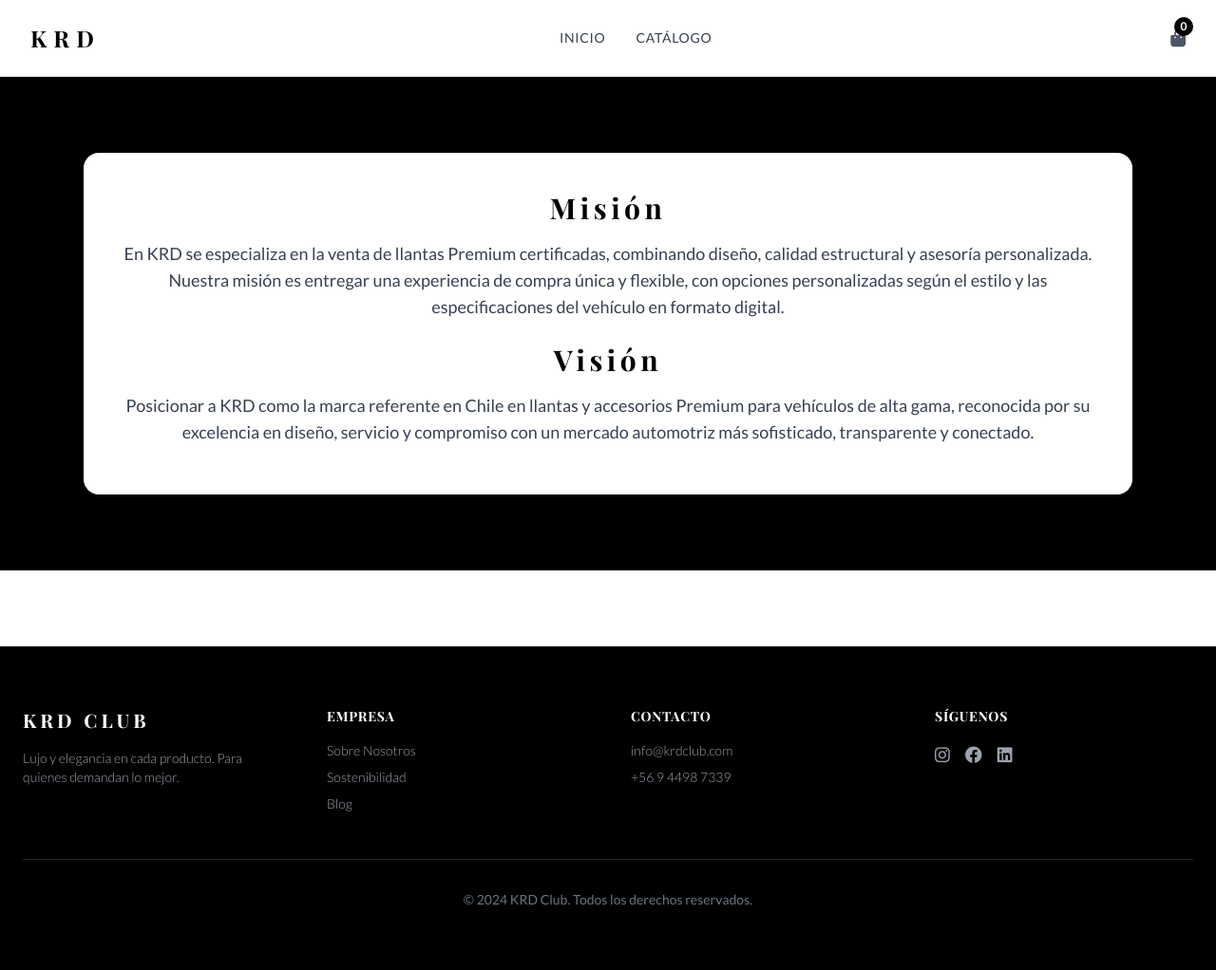
After one commit to Trippxzz/KRDClub, a Django app: page /sobre-nosotros/ in a window 1280 px wide. The commit adds this page. Shown: the whole page at 95% size. Run offline with Django 5.2, Linux system fonts and the light colour scheme; some libraries are stand-ins or nearby versions.

Commit message:
agregué sobre nosotros

```diff
--- a/krd_app/templates/base.html
+++ b/krd_app/templates/base.html
@@ -82,7 +82,7 @@
                 <div>
                     <h4 class="font-bold text-sm tracking-wider mb-4 uppercase">Empresa</h4>
                     <ul class="space-y-2 text-gray-400 text-sm font-light">
-                        <li><a href="#" class="hover:text-white transition">Sobre Nosotros</a></li>
+                        <li><a href="{% url 'sobre_nosotros' %}" class="hover:text-white transition">Sobre Nosotros</a></li>
                         <li><a href="#" class="hover:text-white transition">Sostenibilidad</a></li>
                         <li><a href="#" class="hover:text-white transition">Blog</a></li>
                     </ul>
--- /dev/null
+++ b/krd_app/templates/public/sobre_nosotros.html
@@ -0,0 +1,37 @@
+{% extends 'base.html' %} {% load static %} {% block title %}Sobre nosotros -
+KRD{% endblock %} {% block extra_css %}
+<link rel="stylesheet" href="{% static 'css/sobre.css' %}" />
+{% endblock %} {% block content %}
+
+<section class="bg-black py-20 relative z-10">
+  <div class="max-w-6xl mx-auto px-6">
+    <div class="bg-white rounded-2xl shadow-2xl p-8">
+      <div class="text-center mb-5">
+        <h2
+          class="text-2xl md:text-3xl mt-2 font-bold text-black luxury-text mb-4"
+        >
+          Misión
+        </h2>
+        <p class="text-gray-700 text-base md:text-lg">
+          En KRD se especializa en la venta de llantas Premium certificadas,
+          combinando diseño, calidad estructural y asesoría personalizada.
+          Nuestra misión es entregar una experiencia de compra única y flexible,
+          con opciones personalizadas según el estilo y las especificaciones del
+          vehículo en formato digital.
+        </p>
+        <h2
+          class="text-2xl md:text-3xl mt-6 font-bold text-black luxury-text mb-4"
+        >
+          Visión
+        </h2>
+        <p class="text-gray-700 text-base md:text-lg">
+          Posicionar a KRD como la marca referente en Chile en llantas y
+          accesorios Premium para vehículos de alta gama, reconocida por su
+          excelencia en diseño, servicio y compromiso con un mercado automotriz
+          más sofisticado, transparente y conectado.
+        </p>
+      </div>
+    </div>
+  </div>
+</section>
+{% endblock %}
--- a/krd_app/views.py
+++ b/krd_app/views.py
@@ -74,6 +74,11 @@ def buscar_productos_por_vehiculo(request):
 
     return JsonResponse({'success': False, 'message': 'No se encontraron productos para este vehículo'})
 
+def sobre_nosotros(request):
+    """
+    Página 'Sobre nosotros'
+    """
+    return render(request, 'public/sobre_nosotros.html', {})
 
 ####OPTIMIZACION IMAGENES
 def crear_sprite_360(imagenes_paths, producto_id, img_deseadas=36):
--- a/krdweb/settings.py
+++ b/krdweb/settings.py
@@ -88,8 +88,9 @@ DATABASES = {
         'ENGINE': 'django.db.backends.mysql',
         'NAME': 'krd',
         'USER': 'root',
-        # 'PASSWORD': "admin",
-        "PORT":"3306"
+        'PASSWORD': '',
+        'HOST': '127.0.0.1',
+        'PORT': '3306',
 
     }
 }
--- a/krdweb/urls.py
+++ b/krdweb/urls.py
@@ -45,6 +45,7 @@ urlpatterns = [
     path('webpay/', views.webpay_iniciar, name='webpay_iniciar'),
     path('webpay/retorno/', views.webpay_retorno, name='webpay_retorno'),
     path('contador_carrito/', views.contador_carrito, name='contador_carrito'),
+    path('sobre-nosotros/', views.sobre_nosotros, name='sobre_nosotros'),
 
     # API Filtro de Vehículos
     path('api/modelos/', views.get_modelos_por_marca, name='get_modelos'),
```
Also changed, not shown: krd_app/migrations/0001_initial.py (added), krd_app/migrations/0002_alter_producto_aro_alter_producto_offset.py (deleted), krd_app/migrations/0005_vehiculo_alter_productocompra_precio_und_and_more.py (deleted).
